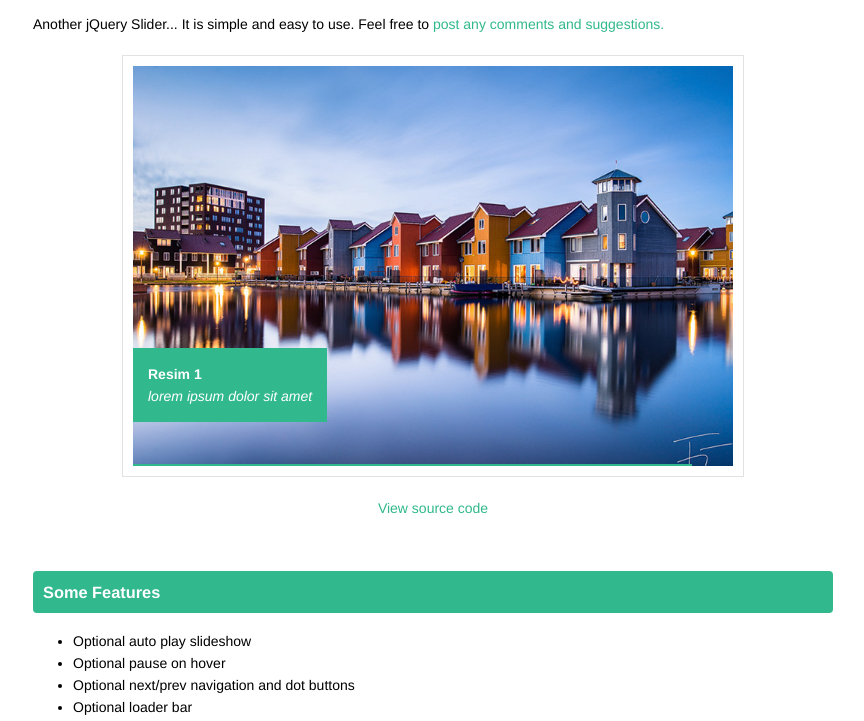
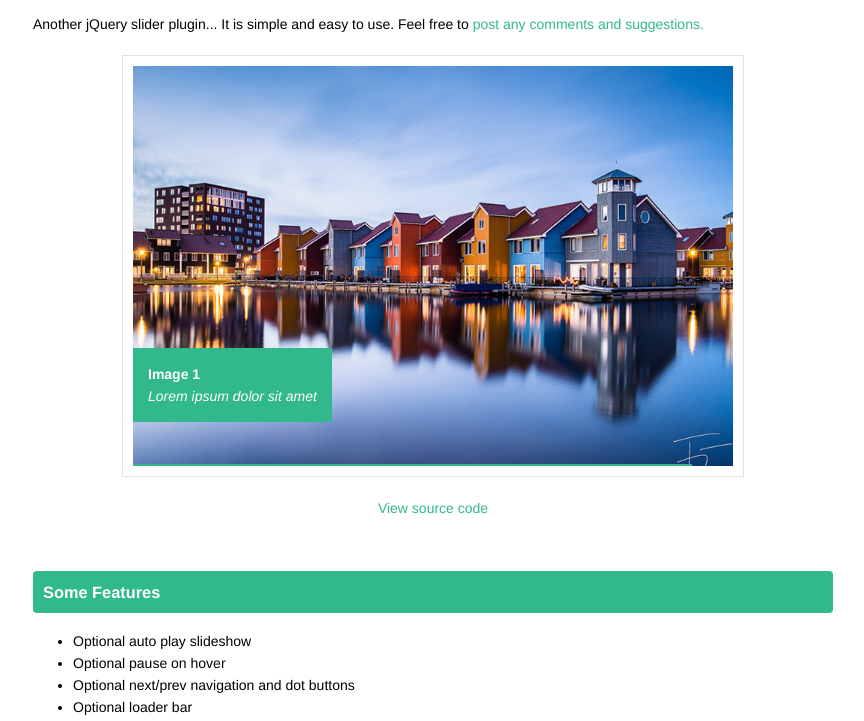
Before and after one commit to yesilfasulye/jbslider, a plain HTML site: page index.html in a window 1280 px wide. Shown: the part 78-799 px from the top of the page, without its empty margins (207-1071 px from the left). Drawn offline with nearby package versions, Linux system fonts and the light colour scheme; a script that the page names is missing.

Commit message:
Update index.html

```diff
--- a/index.html
+++ b/index.html
@@ -1,9 +1,9 @@
 <!DOCTYPE html>
 <html>
 	<head>
-		<title>jbSlider</title>
+		<title>jbSlider - Another jQuery slider plugin</title>
 		<meta name="keywords" content="jquery, javascript, slide, slider, plugin" />
-		<meta name="description" content="Another jQuery Slider, simple slider plug-in created by Burak KAYA." />
+		<meta name="description" content="Another jQuery slider plugin" />
 		<meta charset="utf-8">
 		<meta http-equiv="X-UA-Compatible" content="IE=edge,chrome=1">
 	    <meta name="description" content="Demo project with jQuery">
@@ -16,14 +16,14 @@
 	<body>
 	<div class="container">
 <h1>jbSlider</h1>
-<p>Another jQuery Slider... It is simple and easy to use. Feel free to <a href="comment">post any comments and suggestions.</a></p>
+<p>Another jQuery slider plugin... It is simple and easy to use. Feel free to <a href="comment">post any comments and suggestions.</a></p>
 
 <div class="slider-holder" id="sample-one">
 	<div class="item">
 		<a href="#"></a>
 		<p>
-			<b>Resim 1</b><br>
-	    	<em>lorem ipsum dolor sit amet</em>
+			<b>Image 1</b><br>
+	    	<em>Lorem ipsum dolor sit amet</em>
     	</p>
 		<img src="photos/3.png" alt="">
 	</div>
@@ -31,8 +31,8 @@
 	<div class="item">
 		<a href="#"></a>
 		<p>
-			<b>Resim 2</b><br>
-	    	<em>lorem ipsum dolor sit amet</em>
+			<b>Image 2</b><br>
+	    	<em>Lorem ipsum dolor sit amet</em>
     	</p>
 		<img src="photos/1.png" alt="">
 	</div>
@@ -40,8 +40,8 @@
 	<div class="item">
 		<a href="#"></a>
 		<p>
-			<b>Resim 3</b><br>
-	    	<em>lorem ipsum dolor sit amet</em>
+			<b>Image 3</b><br>
+	    	<em>Lorem ipsum dolor sit amet</em>
     	</p>
 		<img src="photos/2.png" alt="">
 	</div>
@@ -49,8 +49,8 @@
 	<div class="item">
 		<a href="#"></a>
 		<p>
-			<b>Resim 4</b><br>
-	    	<em>lorem ipsum dolor sit amet</em>
+			<b>Image 4</b><br>
+	    	<em>Lorem ipsum dolor sit amet</em>
     	</p>
 		<img src="photos/5.png" alt="">
 	</div>
@@ -58,8 +58,8 @@
 	<div class="item">
 		<a href="#"></a>
 		<p>
-			<b>Resim 5</b><br>
-	    	<em>lorem ipsum dolor sit amet</em>
+			<b>Image 5</b><br>
+	    	<em>Lorem ipsum dolor sit amet</em>
     	</p>
 		<img src="photos/6.png" alt="">
 	</div>
```
